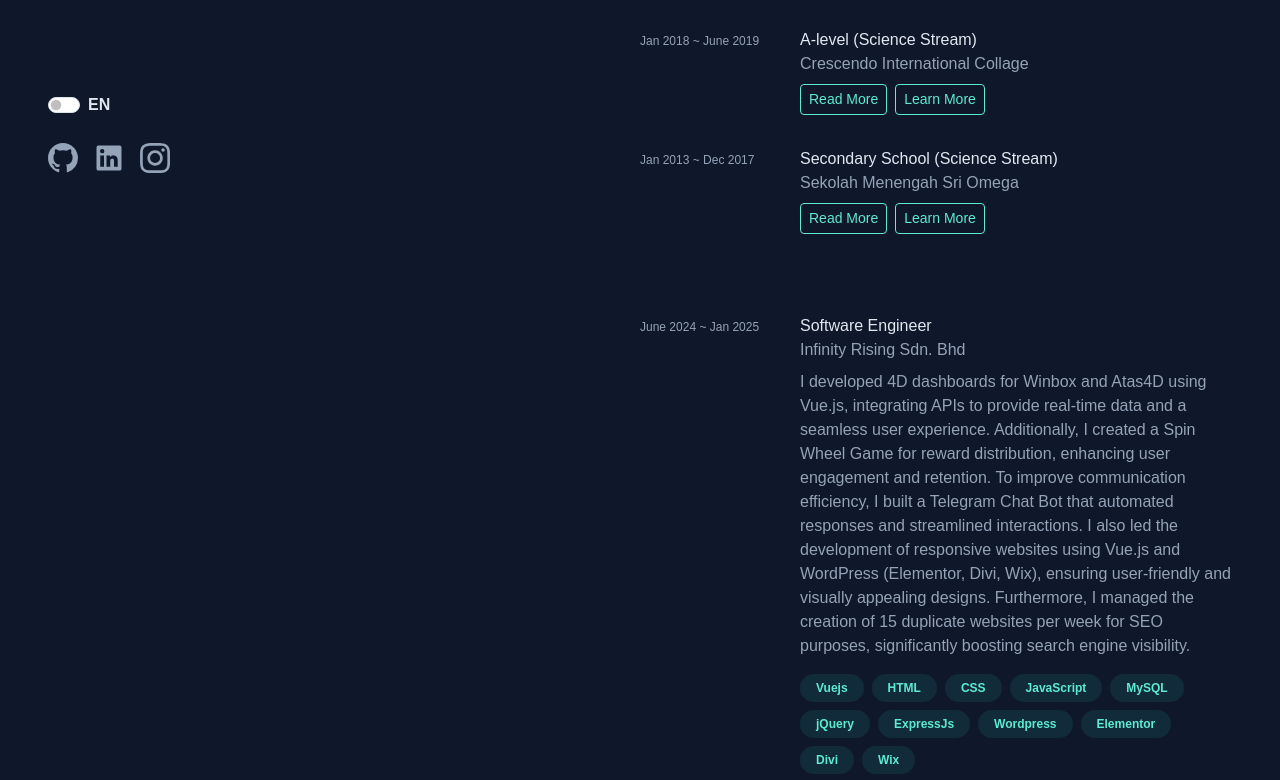
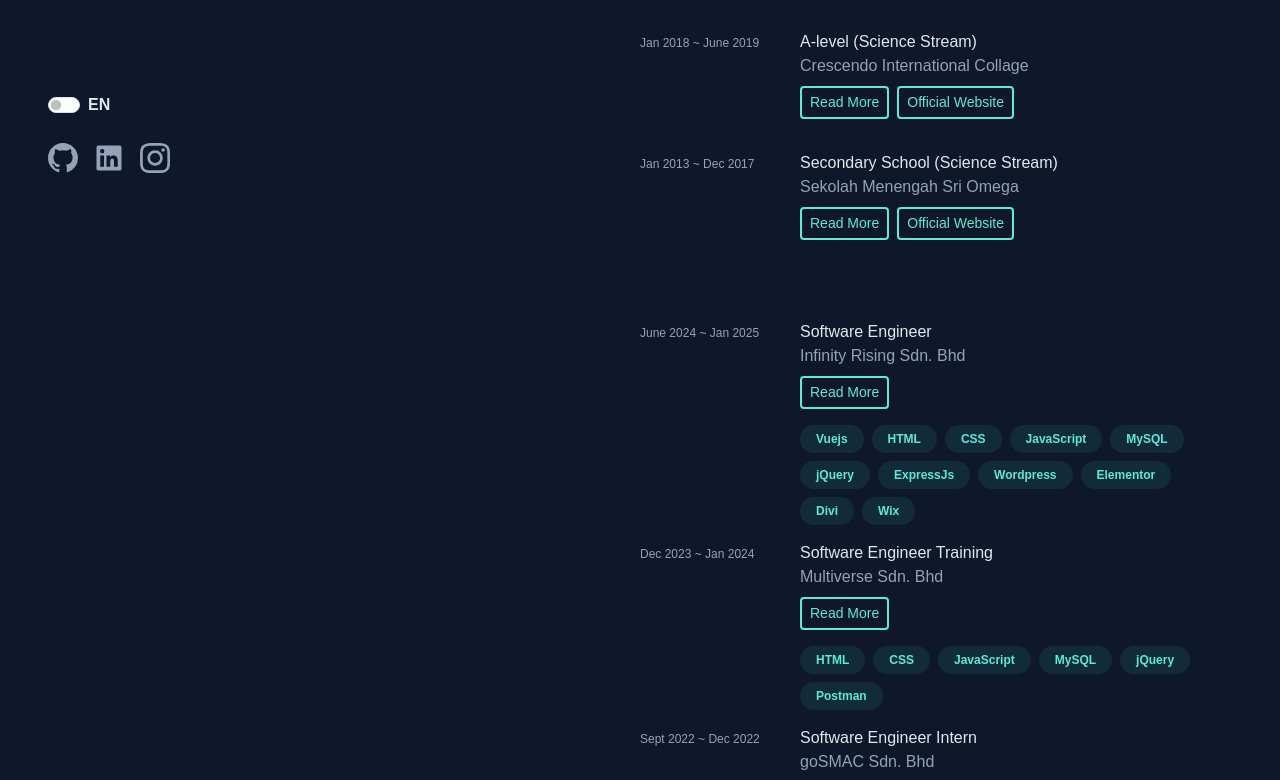
Before and after one commit to JasonTan526/hktan-resume, a Vue app: page / in a window 1280 px wide. Shown: the part 531-1311 px from the top of the page. Built offline with nearby package versions, Linux system fonts and the light colour scheme.

Commit message:
Complete Modification

```diff
--- a/src/assets/main.css
+++ b/src/assets/main.css
@@ -22,7 +22,7 @@ body {
 
 /* Border CSS */
 .border-lightgreen {
-	border: 1px solid rgb(94 234 212) !important;
+	border: 2px solid rgb(94 234 212) !important;
 }
 
 /* Color CSS */
--- a/src/components/education.vue
+++ b/src/components/education.vue
@@ -19,19 +19,18 @@
 						<button class="btn btn-sm border-lightgreen color-lightgreen" type="button"
 							data-bs-toggle="collapse" :data-bs-target="'#collapse' + Index" aria-expanded="false"
 							:aria-controls="'collapse' + Index">
-							Read More
+							{{ $t('readmore') }}
 						</button>
 
 						<a :href="Education.Link" target="_blank">
 							<button class="btn btn-sm border-lightgreen color-lightgreen" type="button">
-								Learn More
+								{{ $t('learnmore') }}
 							</button>
 						</a>
-
 					</p>
 
-					<div class="collapse border-lightgreen color-lightgreen rounded-3" :id="'collapse' + Index">
-						<div class="card card-body bg-Normal">
+					<div class="collapse border-lightgreen color-Header rounded-3" :id="'collapse' + Index">
+						<div class="card card-body bg-Normal fs-14px">
 							{{ isChinese ? Education.Description.zh : Education.Description.en }}
 						</div>
 					</div>
--- a/src/components/experience.vue
+++ b/src/components/experience.vue
@@ -11,9 +11,21 @@
 				<div class="color-Normal mb-2">
 					{{ Job.Company }}
 				</div>
-				<div class="color-Normal mb-3">
-					{{ isChinese ? Job.JobDescription.zh : Job.JobDescription.en }}
+
+				<p class="d-inline-flex gap-2">
+					<button class="btn btn-sm border-lightgreen color-lightgreen" type="button"
+						data-bs-toggle="collapse" :data-bs-target="'#collapse-experience' + Index" aria-expanded="false"
+						:aria-controls="'collapse' + Index">
+						{{ $t('readmore') }}
+					</button>
+				</p>
+
+				<div class="collapse border-lightgreen color-Header rounded-3 mb-2" :id="'collapse-experience' + Index">
+					<div class="card card-body bg-Normal fs-14px">
+						{{ isChinese ? Job.JobDescription.zh : Job.JobDescription.en }}
+					</div>
 				</div>
+
 				<div class="d-flex flex-wrap gap-2">
 					<div v-for="(skill, skillIndex) in Job.SkillTool" :key="skillIndex"
 						class="badge rounded-pill bg-badge color-lightgreen px-3 py-2 skill-pill">
--- a/src/i18n/locales/en.json
+++ b/src/i18n/locales/en.json
@@ -27,5 +27,7 @@
 	"abouttext7": "machine learning",
 	"abouttext8": "and",
 	"abouttext9": "software development",
-	"abouttext10": "complemented by hands-on experience in web development, dashboard creation, and chatbot integration. Enthusiastic about leveraging cutting-edge technologies to solve real-world problems and continuously eager to expand technical expertise in dynamic and challenging environments."
+	"abouttext10": "complemented by hands-on experience in web development, dashboard creation, and chatbot integration. Enthusiastic about leveraging cutting-edge technologies to solve real-world problems and continuously eager to expand technical expertise in dynamic and challenging environments.",
+	"readmore": "Read More",
+	"learnmore": "Official Website"
 }
--- a/src/i18n/locales/zh.json
+++ b/src/i18n/locales/zh.json
@@ -27,5 +27,7 @@
 	"abouttext7": "机器学习",
 	"abouttext8": "和",
 	"abouttext9": "软件开发",
-	"abouttext10": "并拥有实际经验，包括网页开发、仪表盘创建以及聊天机器人集成。热衷于利用前沿技术解决现实世界问题，并始终渴望在充满挑战和活力的环境中拓展技术专长。"
+	"abouttext10": "并拥有实际经验，包括网页开发、仪表盘创建以及聊天机器人集成。热衷于利用前沿技术解决现实世界问题，并始终渴望在充满挑战和活力的环境中拓展技术专长。",
+	"readmore": "了解更多",
+	"learnmore": "官方网页"
 }
```
